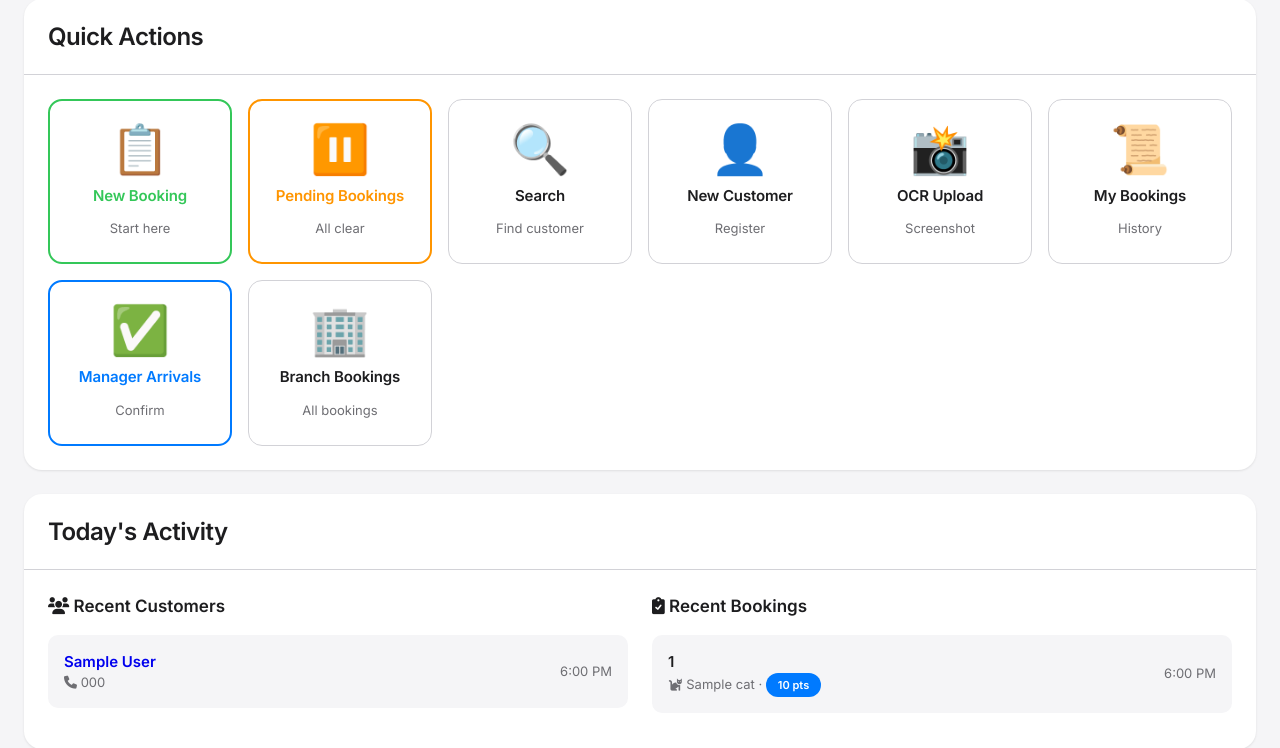
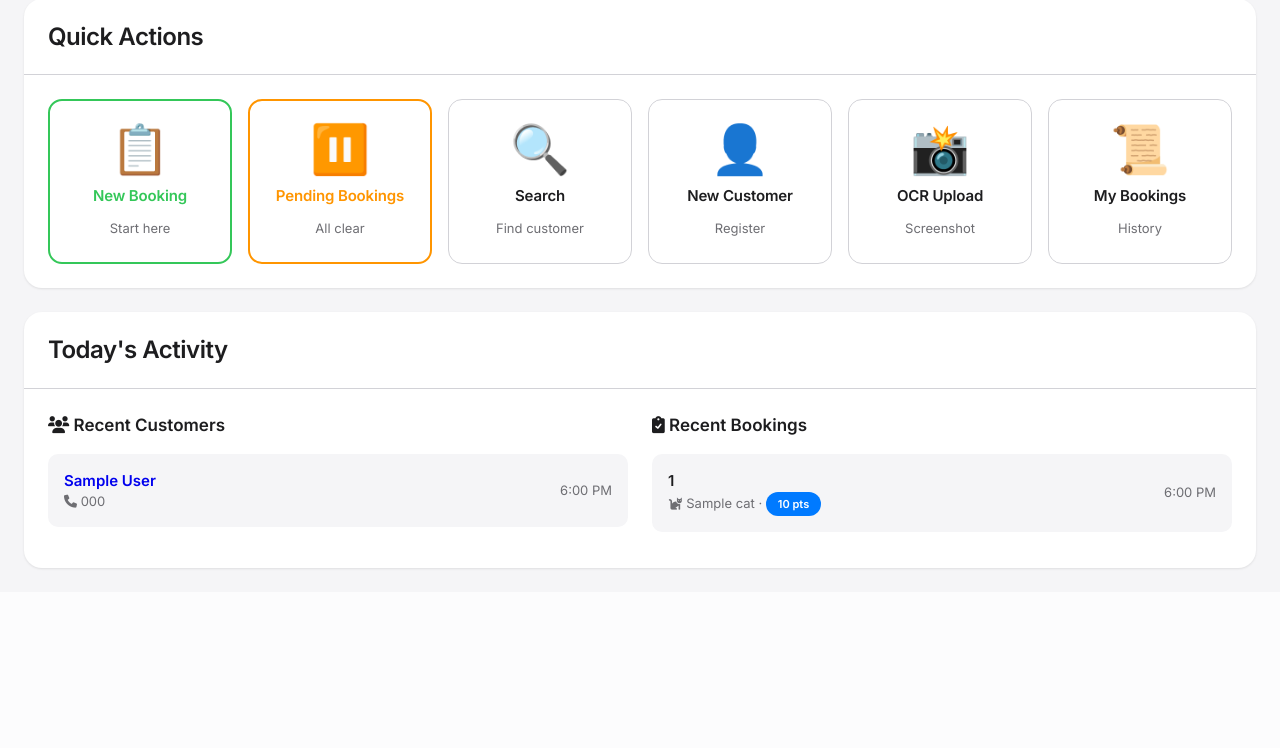
Before and after one commit to catzoCode/catzoteam-project, a Django app: template templates/registration_portal/dashboard.html in a window 1280 px wide. Shown: the part 359-1107 px from the top of the page. After the commit the page ends 929 px from the top, so only its background shows below. Run offline with Django 5.2, Linux system fonts and the light colour scheme; a user stored in the database is signed in; tables that the repository leaves empty hold one stand-in row (values such as "Sample post"); the template is opened without the code that fills it: values that come from a table or form of the project are taken from there, most other values are stand-ins (such as "Sample title", 1, 10 or a date in 2020); data that the repository does not hold is empty.

Commit message:
comment some nav

```diff
--- a/templates/registration_portal/dashboard.html
+++ b/templates/registration_portal/dashboard.html
@@ -122,7 +122,7 @@
                     <div class="tile-subtitle">History</div>
                 </a>
 
-                {% if user.role == 'manager' or user.role == 'admin' %}
+                <!-- {% if user.role == 'manager' or user.role == 'admin' %}
                 <a href="{% url 'registration_portal:manager_arrivals' %}"
                    class="tile-apple"
                    style="text-decoration: none; border: 2px solid var(--apple-blue);">
@@ -138,6 +138,7 @@
                     <div class="tile-name">Branch Bookings</div>
                     <div class="tile-subtitle">All bookings</div>
                 </a>
+                 -->
                 {% endif %}
             </div>
         </div>
```
